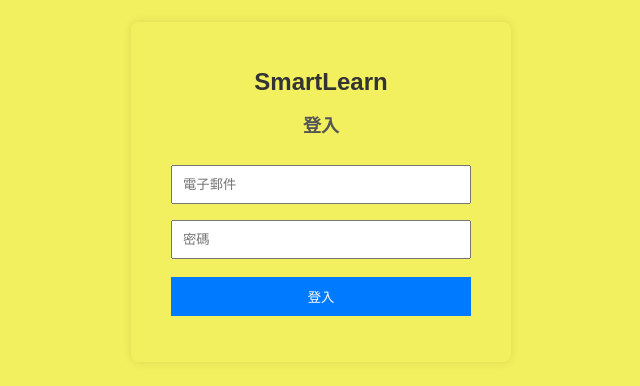
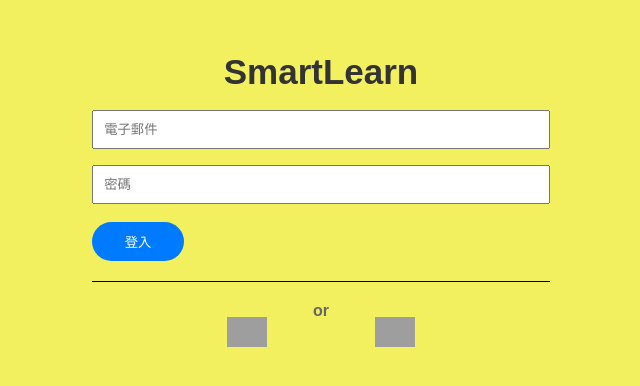
Before and after one commit to s1387tnt/SmartLearn, a website: page login.html in a window 1280 px wide. Shown: the part 208-594 px from the top of the page, without its empty margins (319-959 px from the left). Drawn offline with Linux system fonts and the light colour scheme; grey boxes are pictures that could not be loaded.

Commit message:
feat:login 修改login介面(figma)

```diff
--- a/login.html
+++ b/login.html
@@ -3,18 +3,34 @@
   <head>
     <meta charset="UTF-8" />
     <meta name="viewport" content="width=device-width, initial-scale=1.0" />
+    <title>SmartLearn 登入</title>
     <link rel="stylesheet" href="style.css" />
   </head>
   <body>
     <div class="login-container">
-      <h1>SmartLearn</h1>
-      <h2>登入</h2>
+      <h1 id="Topic">SmartLearn</h1>
       <form id="loginForm">
         <input type="text" id="username" placeholder="電子郵件" required />
         <input type="password" id="password" placeholder="密碼" required />
         <button type="submit">登入</button>
-        <p id="message"></p>
+        <div class="line"></div>
       </form>
+
+      <div class="social-login">
+        <button class="google-btn" aria-label="使用 Google 登入">
+          <img
+            src="https://cdn-icons-png.flaticon.com/512/2991/2991148.png"
+            alt="Google Logo"
+          />
+        </button>
+        <div class="or-text">or</div>
+        <button class="facebook-btn" aria-label="使用 Facebook 登入">
+          <img
+            src="https://upload.wikimedia.org/wikipedia/commons/thumb/0/05/Facebook_Logo_(2019).png/512px-Facebook_Logo_(2019).png"
+            alt="Facebook Logo"
+          />
+        </button>
+      </div>
     </div>
 
     <script src="login.js"></script>
--- a/style.css
+++ b/style.css
@@ -8,18 +8,10 @@ body {
   height: 100vh;
 }
 
-.login-container {
-  background: #f3f05f;
-  padding: 30px 40px;
-  border-radius: 8px;
-  box-shadow: 0 0 10px rgba(0, 0, 0, 0.1);
-  text-align: center;
-  width: 300px;
-}
-
 .login-container h1 {
   margin-bottom: 10px;
-  font-size: 24px;
+  text-align: center;
+  font-size: 35px;
   color: #333;
 }
 
@@ -37,15 +29,52 @@ body {
 }
 
 .login-container button {
-  width: 100%;
+  width: 20%;
   padding: 10px;
   background: #007bff;
   color: white;
   border: none;
   cursor: pointer;
   margin-top: 10px;
+  border-radius: 30px;
+}
+
+.line {
+  margin-top: 20px;
+  border-bottom: 1px solid #000;
 }
 
 .login-container button:hover {
   background: #0056b3;
 }
+
+.social-login {
+  display: flex;
+  flex-direction: row;
+  justify-content: center;
+  gap: 20px;
+  margin-top: 20px;
+}
+
+.social-login button {
+  background: none;
+  border: none;
+  cursor: pointer;
+  padding: 0;
+}
+
+.social-login img {
+  width: 40px;
+  height: 40px;
+  object-fit: contain;
+  transition: transform 0.2s ease;
+}
+
+.or-text {
+  font-weight: bold;
+  color: #666;
+  font-size: 16px;
+  user-select: none;
+  align-items: center;
+  justify-content: center;
+}
```
